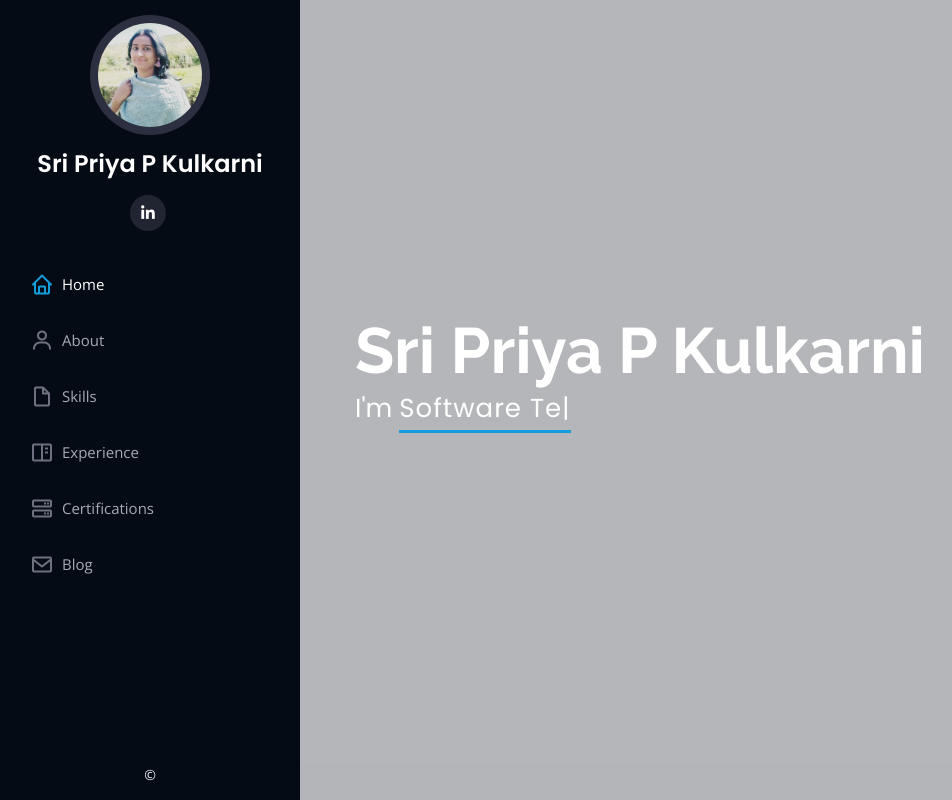
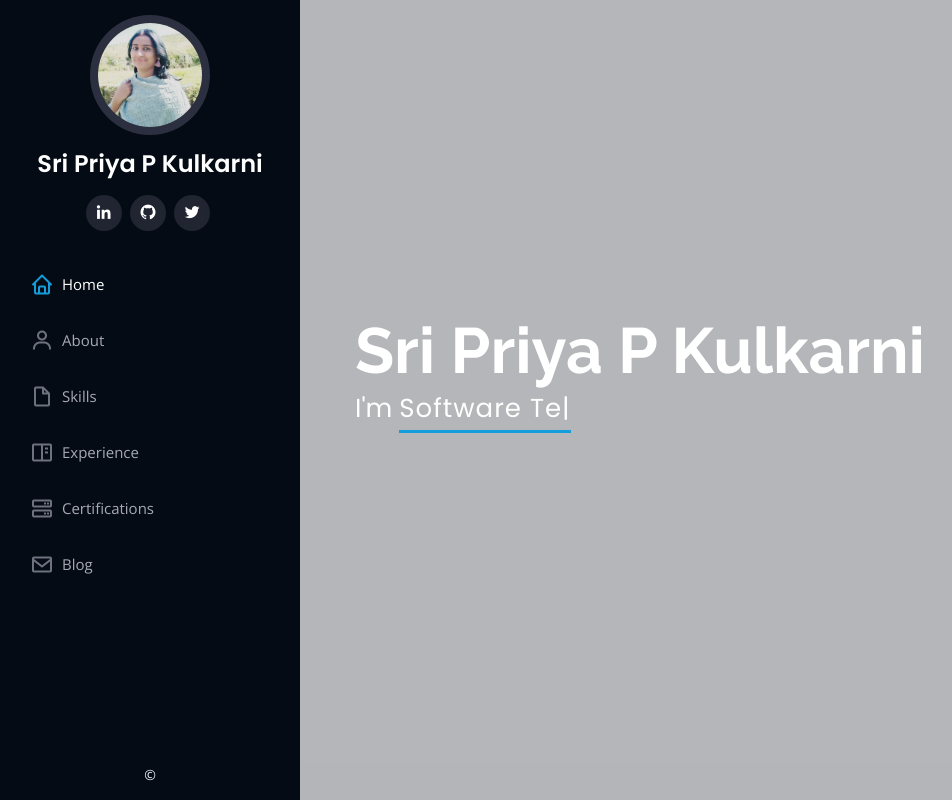
Before and after one commit to SripriyaPKulkarni/sripriyapkulkarni.github.io, a plain HTML site: page index.html in a window 1280 px wide. Shown: the top 800 px of the page, without its empty margins (0-952 px from the left). Drawn offline with nearby package versions, Linux system fonts and the light colour scheme.

Commit message:
Add files via upload
Updated twitter , github links

```diff
--- a/index.html
+++ b/index.html
@@ -49,6 +49,8 @@
         <h1 class="text-light"><a href="index.html">Sri Priya P Kulkarni</a></h1>
         <div class="social-links mt-3 text-center">
           <a href="https://www.linkedin.com/in/sripriyapkulkarni/" class="linkedin"><i class="bx bxl-linkedin"></i></a>
+          <a href="https://github.com/SripriyaPKulkarni" class="github"><i class="bx bxl-github"></i></a>
+          <a href="https://twitter.com/PriyaKulkarni01" class="twitter"><i class="bx bxl-twitter"></i></a>
         </div>
       </div>
 
```
